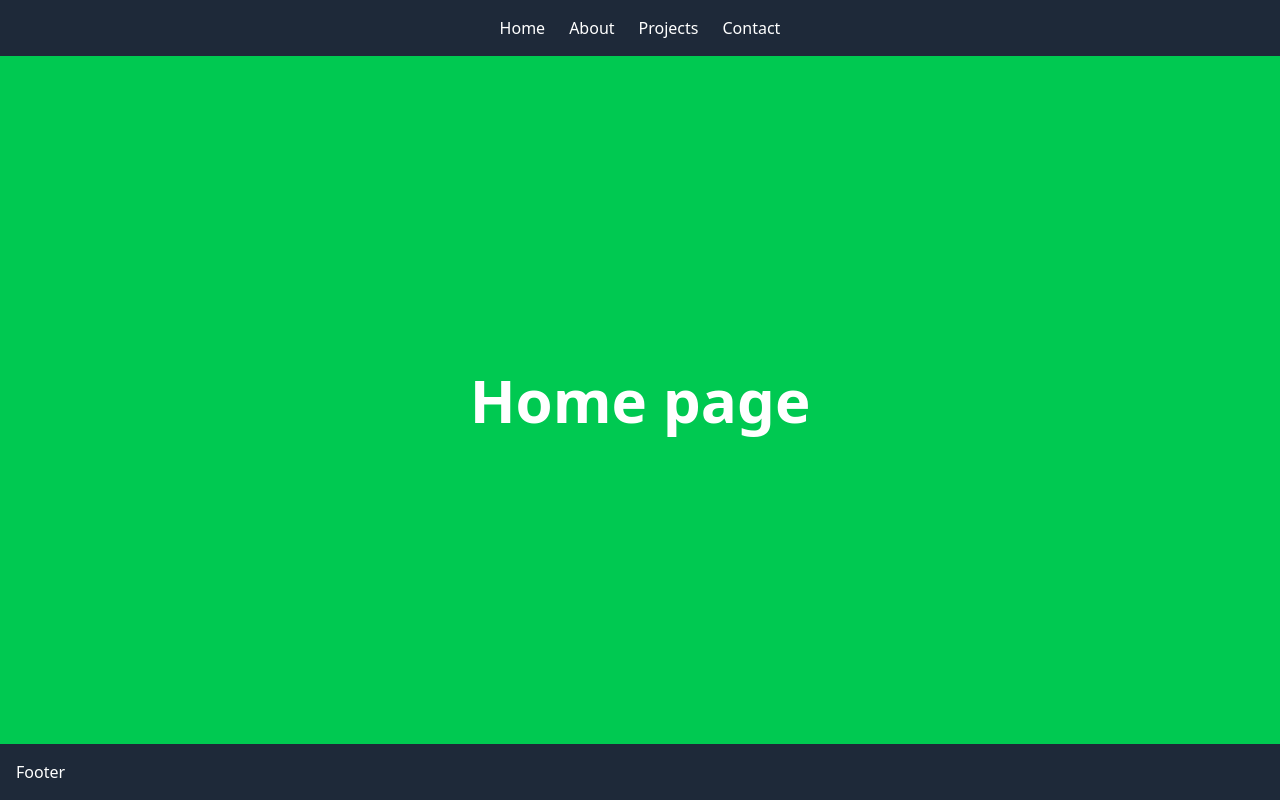
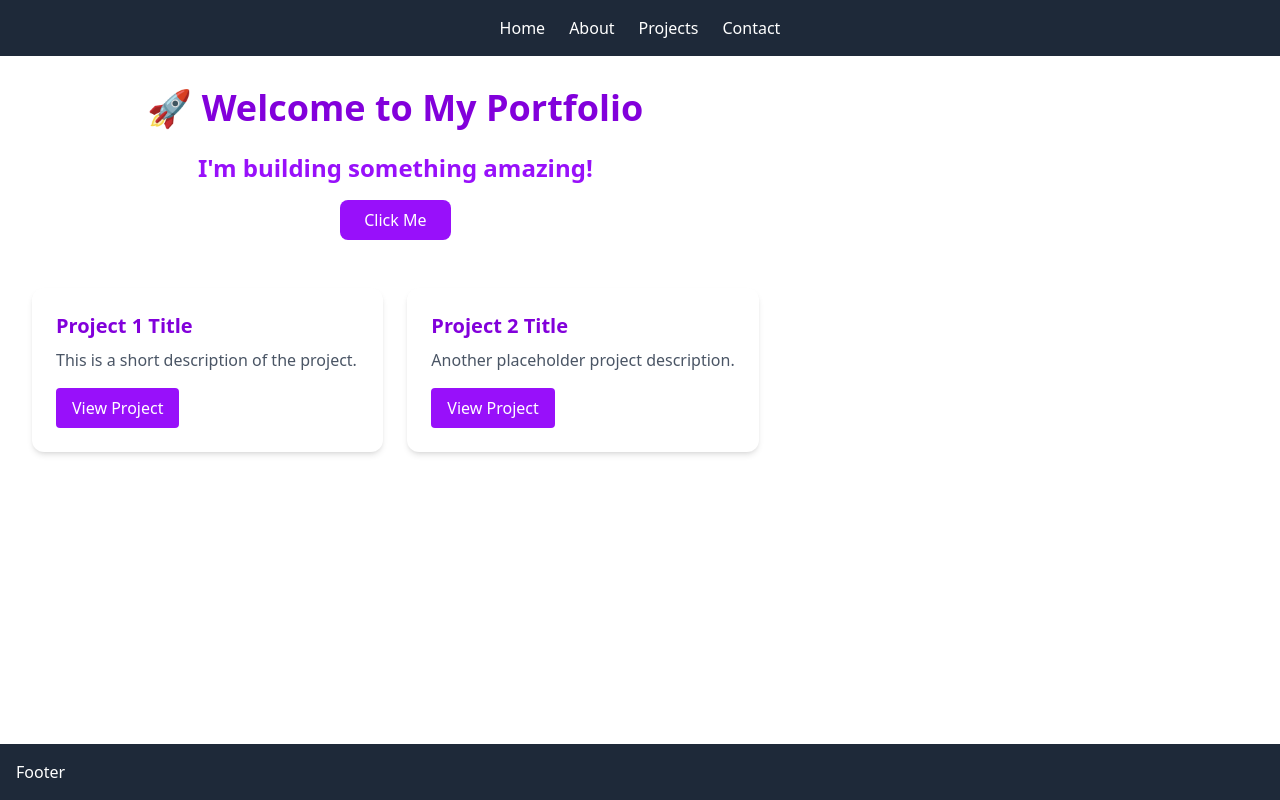
Before and after one commit to rashijain201/PersonalPortfolio_CodeCollab, a React (Vite) app: page / in a window 1280 px wide. Built offline with nearby package versions, Linux system fonts and the light colour scheme.

Commit message:
Implement basic UI components and add barrel file

```diff
--- /dev/null
+++ b/src/components/BasicUI/CustomButton.jsx
@@ -0,0 +1,13 @@
+import React from "react";
+
+const CustomButton = ({ label, onClick }) => {
+    return (
+        <button
+            onClick={onClick}
+            className="bg-purple-600 text-white px-6 py-2 rounded-lg hover:bg-purple-700 transition duration-300"
+        >
+            {label}
+        </button>
+    );
+};
+export default CustomButton;
--- /dev/null
+++ b/src/components/BasicUI/GridLayout.jsx
@@ -0,0 +1,33 @@
+import React from "react";
+
+const GridLayout = () => (
+    <div className="grid grid-cols-1 md:grid-cols-2 gap-6 mt-6">
+        {/* Card 1 */}
+        <div className="bg-white shadow-md rounded-xl p-6 text-left">
+            <h3 className="text-xl font-semibold text-purple-700 mb-2">
+                Project 1 Title
+            </h3>
+            <p className="text-gray-600 mb-4">
+                This is a short description of the project.
+            </p>
+            <button className="px-4 py-2 bg-purple-600 text-white rounded hover:bg-purple-700 transition">
+                View Project
+            </button>
+        </div>
+
+        {/* Card 2 */}
+        <div className="bg-white shadow-md rounded-xl p-6 text-left">
+            <h3 className="text-xl font-semibold text-purple-700 mb-2">
+                Project 2 Title
+            </h3>
+            <p className="text-gray-600 mb-4">
+                Another placeholder project description.
+            </p>
+            <button className="px-4 py-2 bg-purple-600 text-white rounded hover:bg-purple-700 transition">
+                View Project
+            </button>
+        </div>
+    </div>
+);
+
+export default GridLayout;
--- /dev/null
+++ b/src/components/BasicUI/SectionHeading.jsx
@@ -0,0 +1,6 @@
+import React from "react";
+
+const SectionHeading = ({ text }) => (
+    <h1 className="text-4xl font-bold text-purple-700 text-center">{text}</h1>
+);
+export default SectionHeading;
--- /dev/null
+++ b/src/components/BasicUI/SubHeading.jsx
@@ -0,0 +1,8 @@
+import React from "react";
+
+const SubHeading = ({ text }) => (
+    <h2 className="text-2xl font-semibold text-purple-600 text-center mb-4">
+        {text}
+    </h2>
+);
+export default SubHeading;
--- /dev/null
+++ b/src/components/BasicUI/index.js
@@ -0,0 +1,4 @@
+export { default as SectionHeading } from "./SectionHeading";
+export { default as SubHeading } from "./SubHeading";
+export { default as CustomButton } from "./CustomButton";
+export { default as GridLayout } from "./GridLayout";
--- a/src/pages/home.jsx
+++ b/src/pages/home.jsx
@@ -1,8 +1,22 @@
-function Home() {
-	return (
-		<div className="flex-grow bg-green-500 flex items-center justify-center">
-			<p className="text-white text-6xl font-bold">Home page</p>
-		</div>
-	);
-}
+import {
+    SectionHeading,
+    SubHeading,
+    CustomButton,
+    GridLayout,
+} from "../components/BasicUI";
+
+const Home = () => {
+    return (
+        <div className="p-8 space-y-6 text-center">
+            <SectionHeading text="🚀 Welcome to My Portfolio" />
+            <SubHeading text="I'm building something amazing!" />
+            <CustomButton
+                label="Click Me"
+                onClick={() => alert("Button Clicked!")}
+            />
+            <GridLayout />
+        </div>
+    );
+};
+
 export default Home;
```
